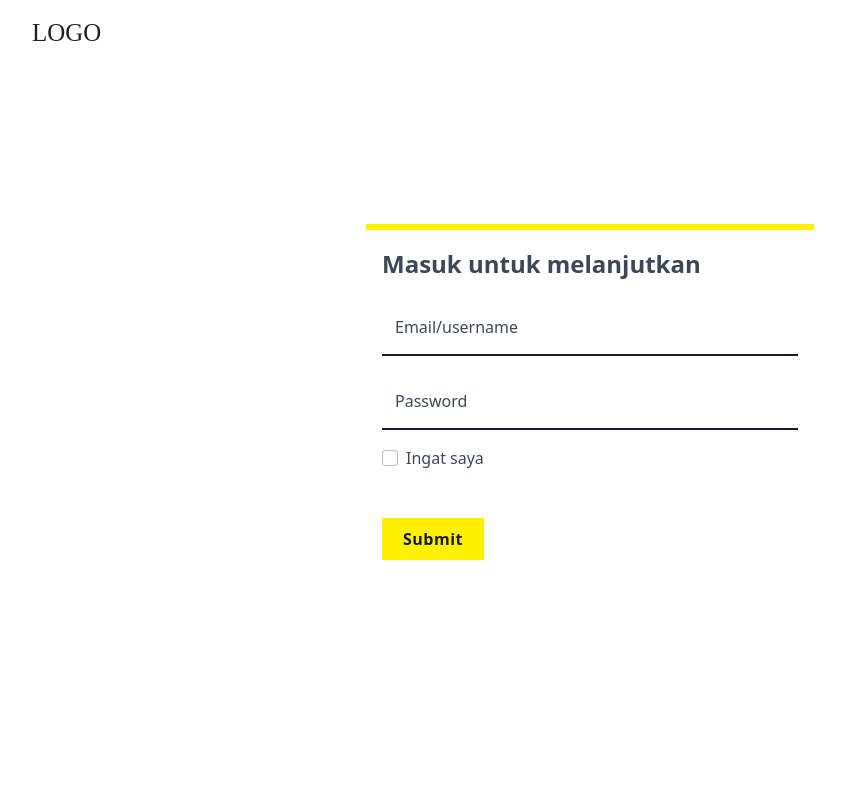
After one commit to stackpan/fiksi-servis-id, a PHP site: page /frontend/login/index.html in a window 1280 px wide. The commit adds this page. Shown: the whole page, without its empty margins (50-895 px from the left). Run offline with PHP 8.4, Linux system fonts and the light colour scheme.

Commit message:
Add Login Page

```diff
--- a/assets/css/custom.css
+++ b/assets/css/custom.css
@@ -230,6 +230,14 @@ section {
     color: var(--color-white);
 }
 
+.btn-secondary {
+    color: var(--color-white);
+}
+
+.btn-secondary:hover, .btn-secondary:active {
+    color: var(--color-white);
+}
+
 .separator {
     height: 3rem;
 }
--- /dev/null
+++ b/assets/css/pages/login.css
@@ -0,0 +1,27 @@
+html, body {
+    height: 100%;
+}
+
+.form-container {
+    position: relative;
+    height: 100%;
+    background-color: var(--color-white);
+}
+
+.form-container .login-form-group {
+    position: absolute;
+    top: 50%;
+    left: 50%;
+    transform: translate(-50%, -50%);
+    width: 28rem;
+    height: auto;
+    border-top: 6px solid var(--color-primary);
+    background-color: var(--color-white);
+}
+
+.login-form-group .form-control {
+    border-width: 0px;
+    border-bottom: 2px solid var(--color-black);
+    border-radius: 0px;
+    background-color: transparent;
+}
--- /dev/null
+++ b/frontend/login/index.html
@@ -0,0 +1,64 @@
+<!doctype html>
+<html lang="en">
+
+<head>
+    <!-- Required meta tags -->
+    <meta charset="utf-8">
+    <meta name="viewport" content="width=device-width, initial-scale=1">
+
+    <!-- Bootstrap CSS -->
+    <link href="../../assets/css/all.css" rel="stylesheet">
+    <link rel="stylesheet" href="../../assets/css/pages/login.css">
+    <link rel="stylesheet" href="../../assets/css/vendor/boxicons/css/boxicons.min.css">
+
+    <title>Login | Servis ID</title>
+</head>
+
+<body>
+    <nav class="navbar fixed-top">
+        <div class="container">
+            <a class="navbar-brand" href="#">
+                <img src="../../assets/vector/brand.svg" width="72">
+            </a>
+        </div>
+    </nav>
+
+    <div class="form-container">
+        <div class="login-form-group p-3">
+            <form>
+                <div class="mb-3">
+                    <h4>Masuk untuk melanjutkan</h4>
+                </div>
+                <div class="form-floating mb-3">
+                    <input type="username" class="form-control" id="floatingInput" placeholder="name@example.com">
+                    <label for="floatingInput">Email/username</label>
+                </div>
+                <div class="form-floating mb-3">
+                    <input type="password" class="form-control" id="floatingPassword" placeholder="Password">
+                    <label for="floatingPassword">Password</label>
+                </div>
+                <div class="mb-5 form-check">
+                    <input type="checkbox" class="form-check-input" id="exampleCheck1">
+                    <label class="form-check-label" for="exampleCheck1">Ingat saya</label>
+                </div>
+                <button type="submit" class="btn btn-primary">Submit</button>
+            </form>
+        </div>
+    </div>
+
+
+    <!-- Optional JavaScript; choose one of the two! -->
+
+    <!-- Option 1: Bootstrap Bundle with Popper -->
+    <script src="https://cdn.jsdelivr.net/npm/bootstrap@5.0.2/dist/js/bootstrap.bundle.min.js"
+        integrity="sha384-MrcW6ZMFYlzcLA8Nl+NtUVF0sA7MsXsP1UyJoMp4YLEuNSfAP+JcXn/tWtIaxVXM"
+        crossorigin="anonymous"></script>
+
+    <!-- Option 2: Separate Popper and Bootstrap JS -->
+    <!--
+    <script src="https://cdn.jsdelivr.net/npm/@popperjs/core@2.9.2/dist/umd/popper.min.js" integrity="sha384-IQsoLXl5PILFhosVNubq5LC7Qb9DXgDA9i+tQ8Zj3iwWAwPtgFTxbJ8NT4GN1R8p" crossorigin="anonymous"></script>
+    <script src="https://cdn.jsdelivr.net/npm/bootstrap@5.0.2/dist/js/bootstrap.min.js" integrity="sha384-cVKIPhGWiC2Al4u+LWgxfKTRIcfu0JTxR+EQDz/bgldoEyl4H0zUF0QKbrJ0EcQF" crossorigin="anonymous"></script>
+    -->
+</body>
+
+</html>
```
Also changed, not shown: frontend/home/index.html (renamed from interface/home/index.html).
